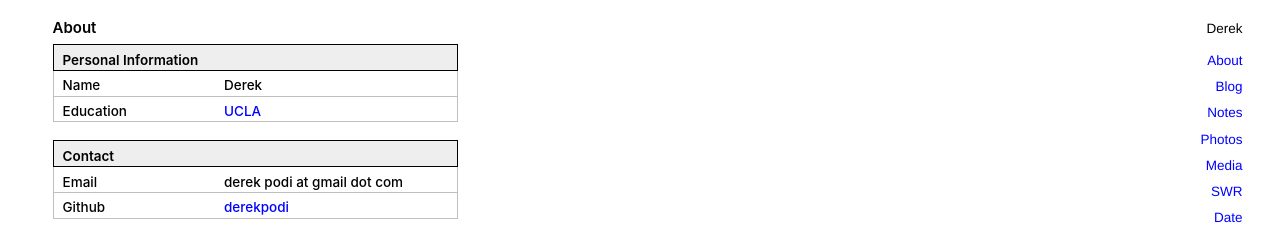
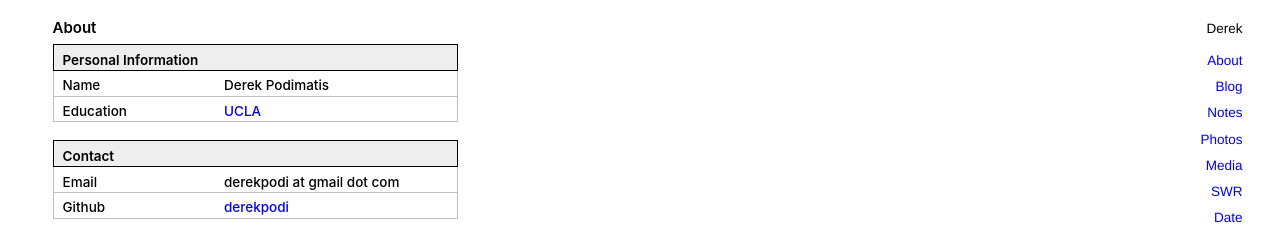
Before and after one commit to derekpodi/derekpodi.com, a Next.js app: page /about in a window 1280 px wide. Shown: the part 125-367 px from the top of the page. Built offline with nearby package versions, Linux system fonts and the light colour scheme.

Commit message:
about index changes

```diff
--- a/pages/about/index.js
+++ b/pages/about/index.js
@@ -20,7 +20,7 @@ const About = () => {
                 <tbody>
                   <tr>
                     <td>Name</td>
-                    <td>Derek</td>
+                    <td>Derek Podimatis</td>
                   </tr>
                   <tr>
                     <td>Education</td>
@@ -41,7 +41,7 @@ const About = () => {
                   <tbody>
                     <tr>
                       <td>Email</td>
-                      <td>derek podi at gmail dot com</td>
+                      <td>derekpodi at gmail dot com</td>
                     </tr>
                     <tr>
                       <td>Github</td>
```
